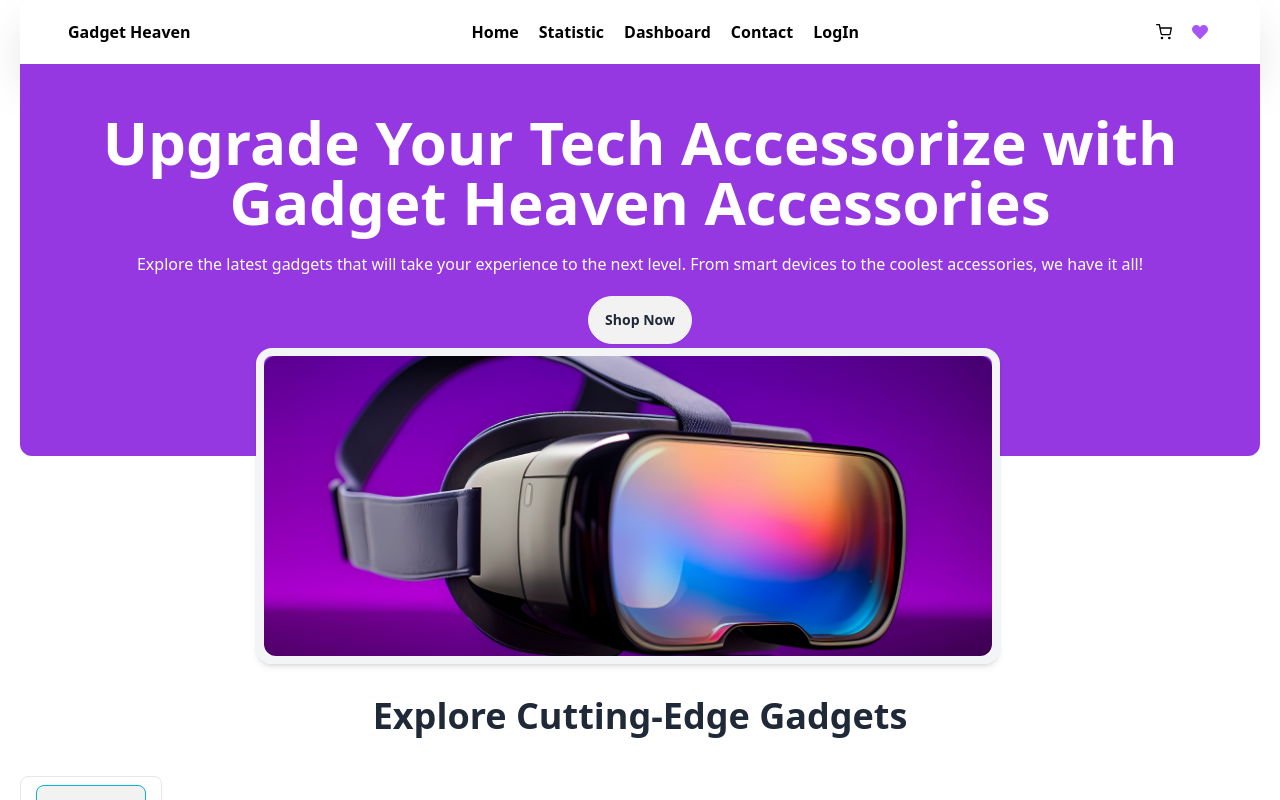
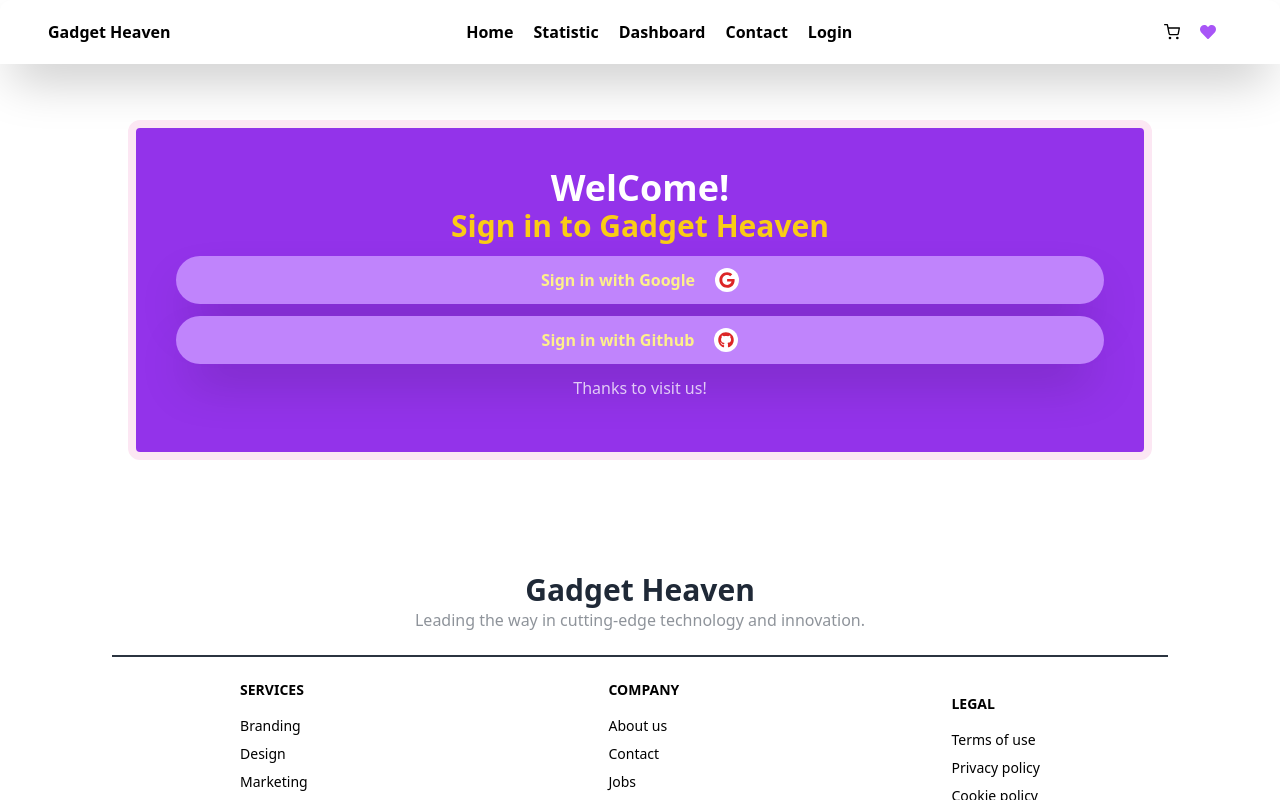
Before and after one commit to Shawon-Reza/Assignment-04-Ecommerce-Site-, a React (Vite) app: page /logout in a window 1280 px wide. Shown: the top 800 px of the page. Built offline with nearby package versions, Linux system fonts and the light colour scheme.

Commit message:
login with Github

```diff
--- a/src/Component/Login/LogIn.jsx
+++ b/src/Component/Login/LogIn.jsx
@@ -3,20 +3,27 @@ import Footer from "../Footer/Footer";
 import NavBar from "../Navbar/NavBar";
 import { FaGoogle } from "react-icons/fa";
 import { GoogleAuthProvider, signInWithPopup } from "firebase/auth";
+import { GithubAuthProvider } from "firebase/auth";
 import { auth } from "../../firebase.init";
-import { useEffect, useState } from "react";
+import { useContext, useEffect } from "react";
 import { ToastContainer, toast } from 'react-toastify';
 import 'react-toastify/dist/ReactToastify.css';
+import { FaGithub } from "react-icons/fa6";
+import { AllProducts } from "../Root/Root";
 
 
 const LogIn = () => {
-    const [user, setuser] = useState(null)
+
+  const {user , setuser} = useContext(AllProducts)
+
+    // Sigin User info
     console.log(user);
-    const provider = new GoogleAuthProvider();
+    const Googleprovider = new GoogleAuthProvider();
+    const Githubprovider = new GithubAuthProvider();
 
-
+// Google Sign In
     const handleLogIn = () => {
-        signInWithPopup(auth, provider)
+        signInWithPopup(auth, Googleprovider)
             .then(result => {
                 console.log(result.user)
                 setuser(result.user)
@@ -27,7 +34,7 @@ const LogIn = () => {
             })
     }
 
-    // console.log(user.user);
+//  login Succes Confirmation popup
     useEffect(() => {
         if (user) {
             toast.success(<div>
@@ -48,6 +55,19 @@ const LogIn = () => {
         }
     }, [user])
 
+
+// Github Loging
+    const handleGithub =()=>{
+        signInWithPopup (auth , Githubprovider)
+        .then (result=>{
+            console.log(result);
+            setuser(result.user)
+        })
+        .catch(err=>{console.log("Error :",err)})
+
+
+    }
+
     return (
         <div>
             <ToastContainer />
@@ -61,15 +81,31 @@ const LogIn = () => {
                     <p className="text-4xl font-bold">WelCome!</p>
                     <p className="text-3xl font-bold text-yellow-400">Sign in to Gadget Heaven</p>
 
-                    <button className=" mt-3 p-3 bg-purple-400 rounded-full font-bold text-yellow-200 shadow-2xl"
+                   <div className="flex flex-col">
+
+
+
+                   <button className=" mt-3 p-3 bg-purple-400 rounded-full font-bold text-yellow-200 shadow-2xl"
                         onClick={handleLogIn}
                     >
                         <div className="flex items-center justify-center gap-5">
-                            <span>Sign in with google</span>
-                            <span className="p-1 bg-white text-red-600 rounded-full"><FaGoogle cl />
+                            <span>Sign in with Google</span>
+                            <span className="p-1 bg-white text-red-600 rounded-full"><FaGoogle  />
                             </span>
                         </div>
                     </button>
+
+                    <button className=" mt-3 p-3 bg-purple-400 rounded-full font-bold text-yellow-200 shadow-2xl"
+                        onClick={handleGithub}
+                    >
+                        <div className="flex items-center justify-center gap-5">
+                            <span>Sign in with Github</span>
+                            <span className="p-1 bg-white text-red-600 rounded-full"><FaGithub />
+                            </span>
+                        </div>
+                    </button>
+                   </div>
+
                     <p className="opacity-75 my-3">Thanks to visit us!</p>
                 </div>
 
--- a/src/Component/Navbar/Navbar.jsx
+++ b/src/Component/Navbar/Navbar.jsx
@@ -2,6 +2,8 @@ import { Link, NavLink, useLocation } from "react-router-dom";
 import { FaHeart } from "react-icons/fa";
 import { FiShoppingCart } from "react-icons/fi";
 import './Nav.css'
+import { useContext } from "react";
+import { AllProducts } from "../Root/Root";
 
 
 const NavBar = () => {
@@ -9,6 +11,8 @@ const NavBar = () => {
     const path = useLocation()
     //  flex justify-between items-center w-full bg-[#9538E2] py-5 text-white px-12 rounded-t-xl
 
+    const { user, setuser } = useContext(AllProducts)
+    console.log(user);
     return (
         <div>
             <nav
@@ -24,9 +28,13 @@ const NavBar = () => {
                     <NavLink to={"/statistics"} className="hidden md:inline">Statistic</NavLink>
                     <NavLink to={'/dashboard'}>Dashboard</NavLink>
                     <NavLink to={'/contact'}>Contact</NavLink>
-                    <NavLink to={'/logIn'} >
-                        LogIn
-                    </NavLink>
+                    {
+                        user ? (<NavLink to={'/logout'} >
+                            Logout
+                        </NavLink>) : <NavLink to={'/logIn'} >
+                            Login
+                        </NavLink>
+                    }
                 </div>
                 <div className="flex gap-3">
                     <NavLink>
@@ -40,10 +48,19 @@ const NavBar = () => {
 
                     <span className="cursor-pointer p-1
                     bg-white text-purple-500 rounded-full">
-                         <NavLink to={'/dashboard/wishlist'}>
-                         <FaHeart />
+                        <NavLink to={'/dashboard/wishlist'}>
+                            <FaHeart />
                         </NavLink>
-                        </span>
+                    </span>
+
+                    {
+                        user ?
+                            (<img
+                                className="w-6"
+                                src={user.photoURL} alt="" />)
+                            :
+                            (<p></p>)
+                    }
                 </div>
             </nav>
         </div>
--- a/src/Component/Root/Root.jsx
+++ b/src/Component/Root/Root.jsx
@@ -8,6 +8,7 @@ const Root = () => {
     const [allAddtoCart, setAllAddtoCart] = useState([])
     const [allAddToWishlist, setallAddToWishlist] = useState([])
     const [Allproducs, setAllProducts] = useState([''])
+    const [user, setuser] = useState(null)
 
 
     useEffect(() => {
@@ -26,7 +27,12 @@ const Root = () => {
 
             {/* <p>From Root.......................</p> */}
             <AllProducts.Provider
-                value={{ Allproducs, setAllProducts, allAddtoCart, setAllAddtoCart, allAddToWishlist, setallAddToWishlist }}>
+                value={{
+                    Allproducs, setAllProducts,
+                    allAddtoCart, setAllAddtoCart,
+                    allAddToWishlist, setallAddToWishlist,
+                    user, setuser
+                }}>
 
                 <Outlet></Outlet>
             </AllProducts.Provider>
--- a/src/firebase.init.js
+++ b/src/firebase.init.js
@@ -17,4 +17,4 @@ const firebaseConfig = {
 // Initialize Firebase
 const app = initializeApp(firebaseConfig);
 const auth = getAuth(app);
-export {auth}
+export  {auth}
```
Also changed, not shown: src/main.jsx (+6 -1 lines).
